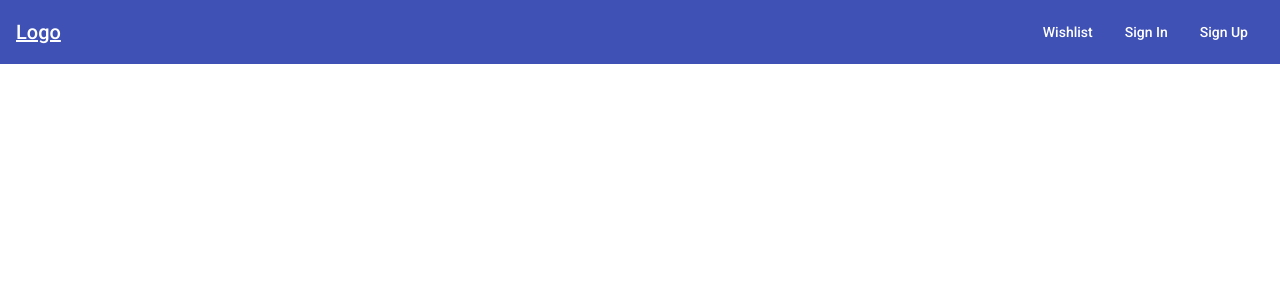
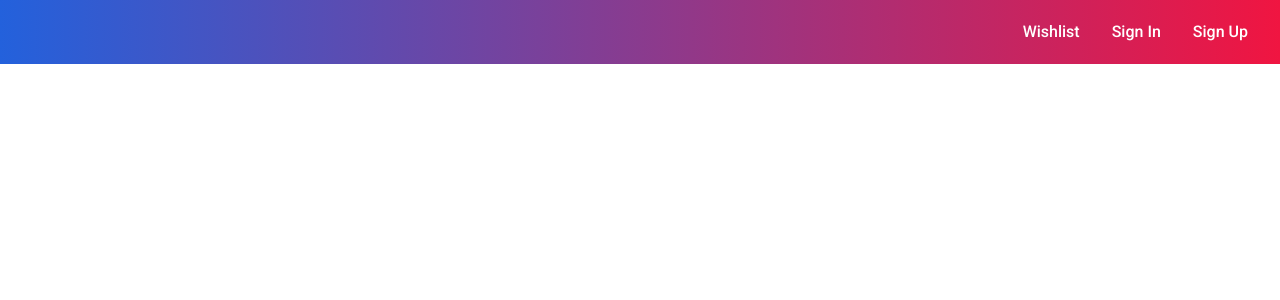
Before and after one commit to hemanthvh96/LTIECOM, an Angular app: page / in a window 1280 px wide. Shown: the top 300 px of the page. Built offline with nearby package versions, Linux system fonts and the light colour scheme.

Commit message:
add styles for header

```diff
--- a/src/app/header/header.component.css
+++ b/src/app/header/header.component.css
@@ -2,14 +2,14 @@ mat-toolbar {
     display: flex;
     flex-direction: row;
     align-items: center;
-
 }
 
 a {
     color: inherit;
+    font-size: 16px;
 }
 
-header a:hover {
+header a:hover, .active-link {
     background-color: #0000001a;
     color: #ffa500;
 }
@@ -17,3 +17,7 @@ header a:hover {
 .flex-spacer {
     flex-grow: 1;
 }
+
+::ng-deep .mat-toolbar {
+    background-image: linear-gradient(to right, #2361dc, #f01541) !important;
+}
--- a/src/app/header/header.component.html
+++ b/src/app/header/header.component.html
@@ -1,9 +1,9 @@
 <header class="doc-header">
     <mat-toolbar color="primary">
-        <a href="/">Logo</a>
+        <a href="/"></a>
         <div class="flex-spacer"></div>
         <a mat-button>Wishlist</a>
-        <a mat-button>Sign In</a>
-        <a mat-button>Sign Up</a>
+        <a mat-button routerLink="/signin" routerLinkActive="active-link">Sign In</a>
+        <a mat-button routerLink="/signup" routerLinkActive="active-link">Sign Up</a>
     </mat-toolbar>
 </header>
```
